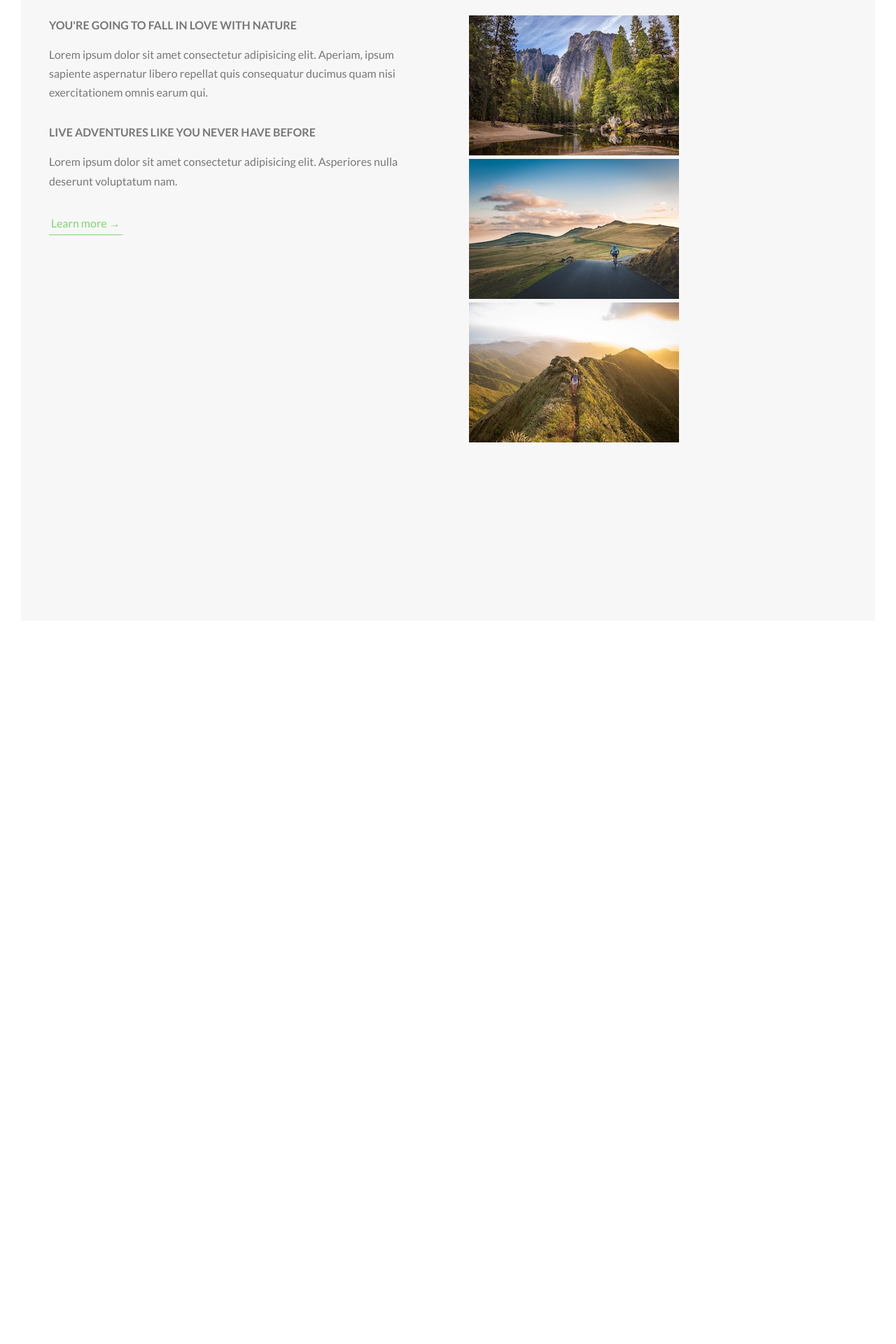
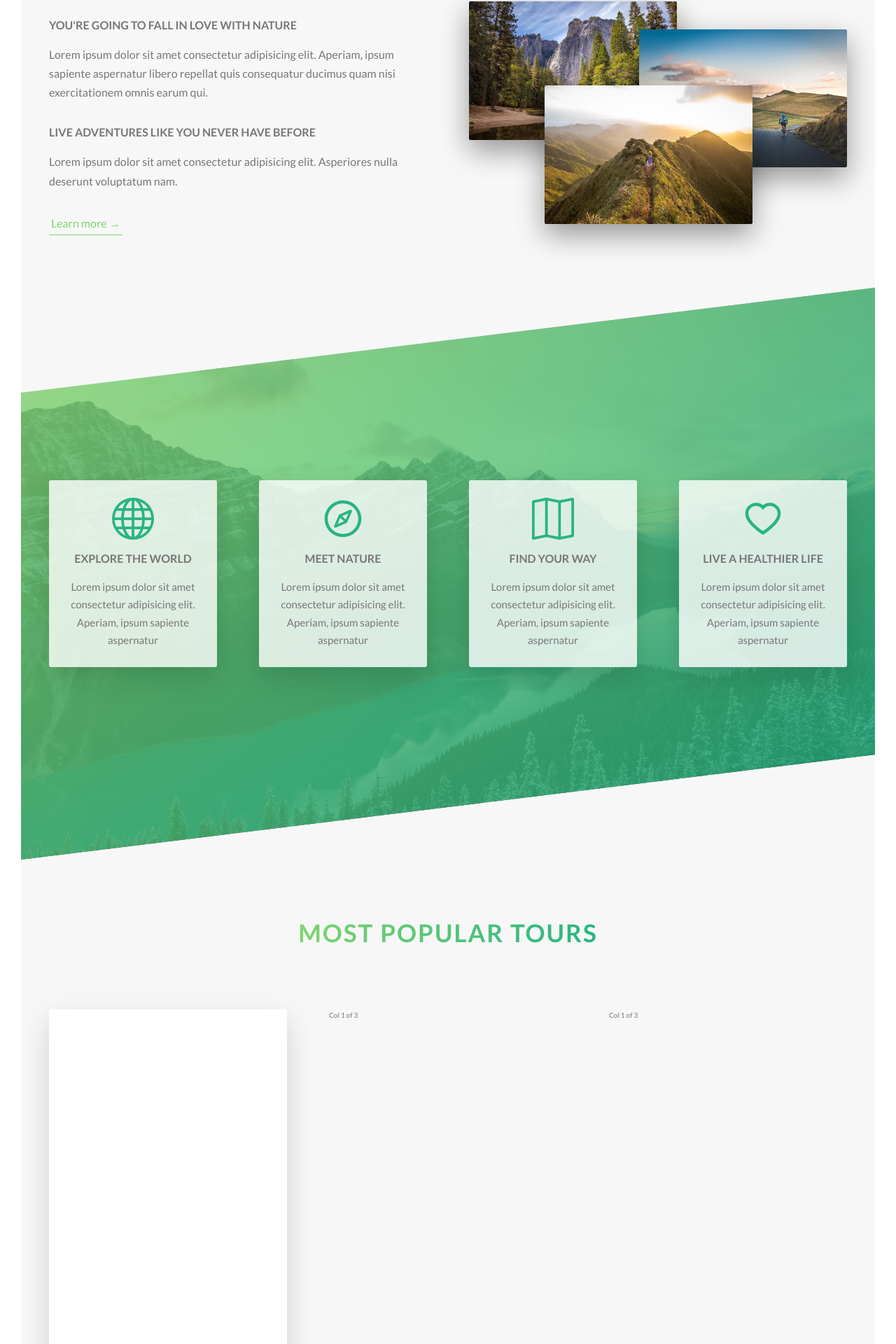
Before and after one commit to SaadBajwa659/natour, a React (Create React App) app: page / in a window 1280 px wide. Shown: the part 998-2918 px from the top of the page at 70% size. Before the commit the page ends 1915 px from the top, so only its background shows below. Built offline with nearby package versions, Linux system fonts and the light colour scheme.

Commit message:
Done with features section, added the tours section as well and almost half way there in tours section

```diff
--- a/src/pages/Home.js
+++ b/src/pages/Home.js
@@ -1,4 +1,6 @@
 import React from "react";
+import { BsGlobe, BsMap } from "react-icons/bs";
+import { AiOutlineCompass, AiOutlineHeart } from "react-icons/ai";
 
 import "../sass/abstracts/Functions.scss";
 import "../sass/abstracts/Mixins.scss";
@@ -10,6 +12,9 @@ import "../sass/base/Typography.scss";
 import "../sass/base/Utilities.scss";
 
 import "../sass/components/Button.scss";
+import "../sass/components/Card.scss";
+import "../sass/components/Composition.scss";
+import "../sass/components/Feature-box.scss";
 
 import "../sass/layout/Footer.scss";
 import "../sass/layout/Grid.scss";
@@ -67,22 +72,104 @@ const Home = () => {
             <div className="col-1-of-2">
               <div className="composition">
                 <img
-                  src="img/nat-1.jpg"
+                  src="img/nat-1-large.jpg"
                   alt="Photo 1"
                   className="composition__photo composition__photo--p1"
                 />
                 <img
-                  src="img/nat-2.jpg"
+                  src="img/nat-2-large.jpg"
                   alt="Photo 2"
                   className="composition__photo composition__photo--p2"
                 />
                 <img
-                  src="img/nat-3.jpg"
+                  src="img/nat-3-large.jpg"
                   alt="Photo 3"
                   className="composition__photo composition__photo--p3"
                 />
               </div>
             </div>
+          </div>
+        </section>
+
+        <section className="section-features">
+          <div className="row">
+            <div className="col-1-of-4">
+              <div className="feature-box">
+                <BsGlobe className="feature-box__icon" />
+                <h3 className="heading-tertiary u-margin-bottom-small">
+                  Explore the world
+                </h3>
+                <p className="feature-box__text">
+                  Lorem ipsum dolor sit amet consectetur adipisicing elit.
+                  Aperiam, ipsum sapiente aspernatur
+                </p>
+              </div>
+            </div>
+            <div className="col-1-of-4">
+              <div className="feature-box">
+                <AiOutlineCompass className="feature-box__icon" />
+                <h3 className="heading-tertiary u-margin-bottom-small">
+                  Meet nature
+                </h3>
+                <p className="feature-box__text">
+                  Lorem ipsum dolor sit amet consectetur adipisicing elit.
+                  Aperiam, ipsum sapiente aspernatur
+                </p>
+              </div>
+            </div>
+            <div className="col-1-of-4">
+              <div className="feature-box">
+                <BsMap className="feature-box__icon" />
+                <h3 className="heading-tertiary u-margin-bottom-small">
+                  Find your way
+                </h3>
+                <p className="feature-box__text">
+                  Lorem ipsum dolor sit amet consectetur adipisicing elit.
+                  Aperiam, ipsum sapiente aspernatur
+                </p>
+              </div>
+            </div>
+            <div className="col-1-of-4">
+              <div className="feature-box">
+                <AiOutlineHeart className="feature-box__icon" />
+                <h3 className="heading-tertiary u-margin-bottom-small">
+                  Live a healthier life
+                </h3>
+                <p className="feature-box__text">
+                  Lorem ipsum dolor sit amet consectetur adipisicing elit.
+                  Aperiam, ipsum sapiente aspernatur
+                </p>
+              </div>
+            </div>
+          </div>
+        </section>
+
+        <section className="section-tours">
+          <div className="u-center-text u-margin-bottom-big">
+            <h2 className="heading-secondary">Most popular tours</h2>
+          </div>
+
+          <div className="row">
+            <div className="col-1-of-3">
+              <div className="card">
+                <div className="card__side card__side--front">
+                  <div className="card__picutre card__picutre--1">
+                    &nbsp;
+                  </div>
+                  <div className="card__heading">
+                    Heading
+                  </div>
+                  <div className="card__details">
+                    Details
+                  </div>
+                </div>
+                <div className="card__side card__side--back card__side--back-1">
+                  BACK
+                </div>
+              </div>
+            </div>
+            <div className="col-1-of-3">Col 1 of 3</div>
+            <div className="col-1-of-3">Col 1 of 3</div>
           </div>
         </section>
       </main>
--- a/src/sass/abstracts/Variables.scss
+++ b/src/sass/abstracts/Variables.scss
@@ -3,6 +3,12 @@
   --color-primary: #7ed56f;
   --color-primary-light: #55c57a;
   --color-primary-dark: #28b485;
+
+  --color-secondary-light: #ffbb00;
+  --color-secondary-dark: #ff7730;
+
+  --color-tertiary-light: #2998ff;
+  --color-tertiary-dark: #5643fa;
 
   --color-grey-light-1: #f7f7f7;
 
--- /dev/null
+++ b/src/sass/components/Card.scss
@@ -0,0 +1,55 @@
+.card {
+
+  // FUNCTIONALITY
+  perspective: 150rem;
+  -moz-perspective: 150rem;
+  position: relative;
+  height: 50rem;
+
+  &__side {
+    color: #fff;
+    font-size: 2rem;
+
+    height: 50rem;
+    transition: all 0.8s ease;
+    position: absolute;
+    top: 0;
+    left: 0;
+    width: 100%;
+    backface-visibility: hidden;
+    border-radius: 3px;
+    box-shadow: 0 1.5rem 4rem rgba($color: #000000, $alpha: .15);
+
+    &--front {
+      background-color: var(--color-white);
+    }
+
+    &--back {
+      transform: rotateY(180deg);
+
+      &-1 {
+        background-image: linear-gradient(
+          to right bottom,
+          rgb(255, 174, 0),
+          rgb(255, 115, 0)
+        );
+      }
+    }
+  }
+
+  &:hover &__side--front {
+    transform: rotateY(-180deg);
+  }
+
+  &:hover &__side--back {
+    transform: rotateY(0);
+  }
+
+  // FRONT SIDE STYLING
+  &__picture {
+
+    &--1 {
+      background-image: url(../../../public/img/nat-5.jpg);
+    }
+  }
+}
--- /dev/null
+++ b/src/sass/components/Composition.scss
@@ -0,0 +1,40 @@
+.composition {
+  position: relative;
+
+  &__photo {
+    width: 55%;
+    box-shadow: 0 1.5rem 4rem rgba($color: #000000, $alpha: 0.4);
+    border-radius: 2px;
+    position: absolute;
+    z-index: 10;
+    transition: all .2s;
+    outline-offset: 2rem;
+
+    &--p1 {
+      left: 0;
+      top: -2rem;
+    }
+
+    &--p2 {
+      right: 0;
+      top: 2rem;
+    }
+
+    &--p3 {
+      left: 20%;
+      top: 10rem;
+    }
+
+    &:hover {
+      outline: 1.5rem solid var(--color-primary);
+      transform: scale(1.05) translateY(-.5rem);
+      box-shadow: 0 2.5rem 4rem rgba($color: #000000, $alpha: 0.5);
+      z-index: 20;
+    }
+  }
+
+  &:hover &__photo:not(:hover) {
+    transform: scale(.95);
+  }
+
+}
--- /dev/null
+++ b/src/sass/components/Feature-box.scss
@@ -0,0 +1,24 @@
+.feature-box {
+  background-color: rgba($color: #fff, $alpha: 0.8);
+  font-size: 1.5rem;
+  padding: 2.5rem;
+  text-align: center;
+  border-radius: 3px;
+  box-shadow: 0 1.5rem 4rem rgba($color: #000000, $alpha: 0.15);
+  transition: transform .3s;
+
+  &__icon {
+    font-size: 6rem;
+    margin-bottom: 0.5rem;
+    display: inline-block;
+    color: rgb(40, 180, 131);
+    // linear-gradient(to right, rgb(126, 213, 111), rgb(40, 180, 131));
+    // -webkit-background-clip: text;
+    // background-clip: border-box;
+    // color: transparent;
+  }
+
+  &:hover {
+    transform: translateY(-1.5rem) scale(1.03);
+  }
+}
--- a/src/sass/pages/Home.scss
+++ b/src/sass/pages/Home.scss
@@ -3,3 +3,26 @@
   padding: 25rem 0;
   margin-top: -20vh;
 }
+
+.section-features {
+  padding: 20rem 0;
+  background-image: linear-gradient(
+      to right bottom,
+      rgba(126, 213, 111, 0.8),
+      rgba(40, 180, 131, 0.8)
+    ),
+    url(../../../public/img/nat-4.jpg);
+  background-size: cover;
+  transform: skewY(-7deg);
+  margin-top: -10rem;
+
+  & > * {
+  transform: skewY(7deg);
+  }
+}
+
+.section-tours {
+  background-color: var(--color-grey-light-1);
+  padding: 25rem 0 50rem 0;
+  margin-top: -10rem;
+}
```
